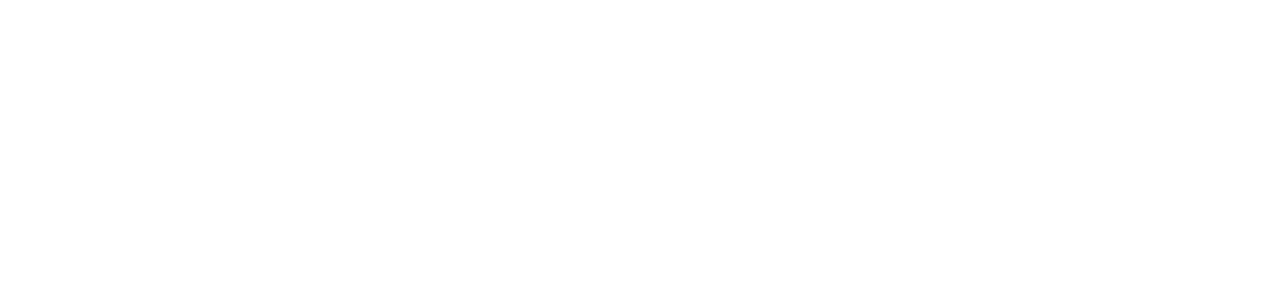
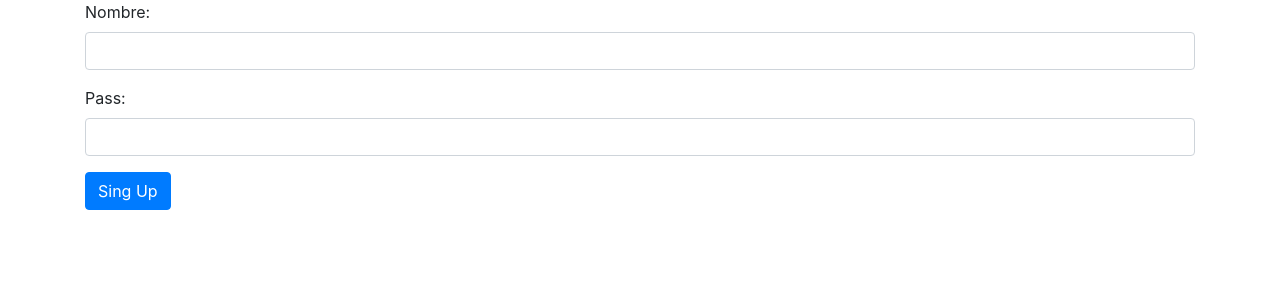
Before and after one commit to sorul/nuxtjs-firebase-starter, a Nuxt app: page /singup in a window 1280 px wide. Before the commit this address had no page. Shown: the top 300 px of the page. Built offline with nearby package versions, Linux system fonts and the light colour scheme.

Commit message:
login funcionando

```diff
--- /dev/null
+++ b/pages/singin.vue
@@ -0,0 +1,37 @@
+<template>
+  <b-container>
+    <h3>Login</h3>
+    <b-form @submit.prevent="loginUser">
+      <b-form-group id="input-group-1" label="Nombre:" label-for="input-1" description>
+        <b-form-input id="input-1" type="text"></b-form-input>
+      </b-form-group>
+
+      <b-form-group id="input-group-2" label="Pass:" label-for="input-2">
+        <b-form-input id="input-2"></b-form-input>
+      </b-form-group>
+
+      <b-button type="submit" variant="primary">Sing Up</b-button>
+    </b-form>
+  </b-container>
+</template>
+
+<script>
+
+
+export default {
+    methods: {
+        async loginUser() {
+            this.$fireAuth.signInWithEmailAndPassword("tanitoeltano@gmail.com", "123456789")
+              .then(() => {
+                this.$router.push("/")
+                })
+              .catch(error => {
+                alert(error.message)
+              })
+        }
+  }
+}
+</script>
+
+<style>
+</style>
--- /dev/null
+++ b/pages/singup.vue
@@ -0,0 +1,51 @@
+<template>
+  <b-container>
+      <b-form @submit.prevent="createUser">
+          <b-form-group
+            id="input-group-1"
+            label="Nombre:"
+            label-for="input-1"
+            description="">
+            <b-form-input
+              id="input-1"
+              type="text"
+
+            ></b-form-input>
+          </b-form-group>
+
+          <b-form-group
+            id="input-group-2"
+            label="Pass:"
+            label-for="input-2">
+            <b-form-input
+              id="input-2"
+
+            ></b-form-input>
+          </b-form-group>
+
+          <b-button type="submit" variant="primary">Sing Up</b-button>
+        </b-form>
+  </b-container>
+</template>
+
+<script>
+
+export default {
+    methods: {
+        async createUser() {
+            try {
+                await this.$fireAuth.createUserWithEmailAndPassword(
+                'foo@foo.foo',
+                'test123456'
+                )
+            } catch (e) {
+                console.log(e)
+            }
+        }
+  }
+}
+</script>
+
+<style>
+
+</style>
```
Also changed, not shown: plugins/firebase.js (added, +17 -0 lines), static/firebase-auth-sw.js (added, +96 -0 lines).
